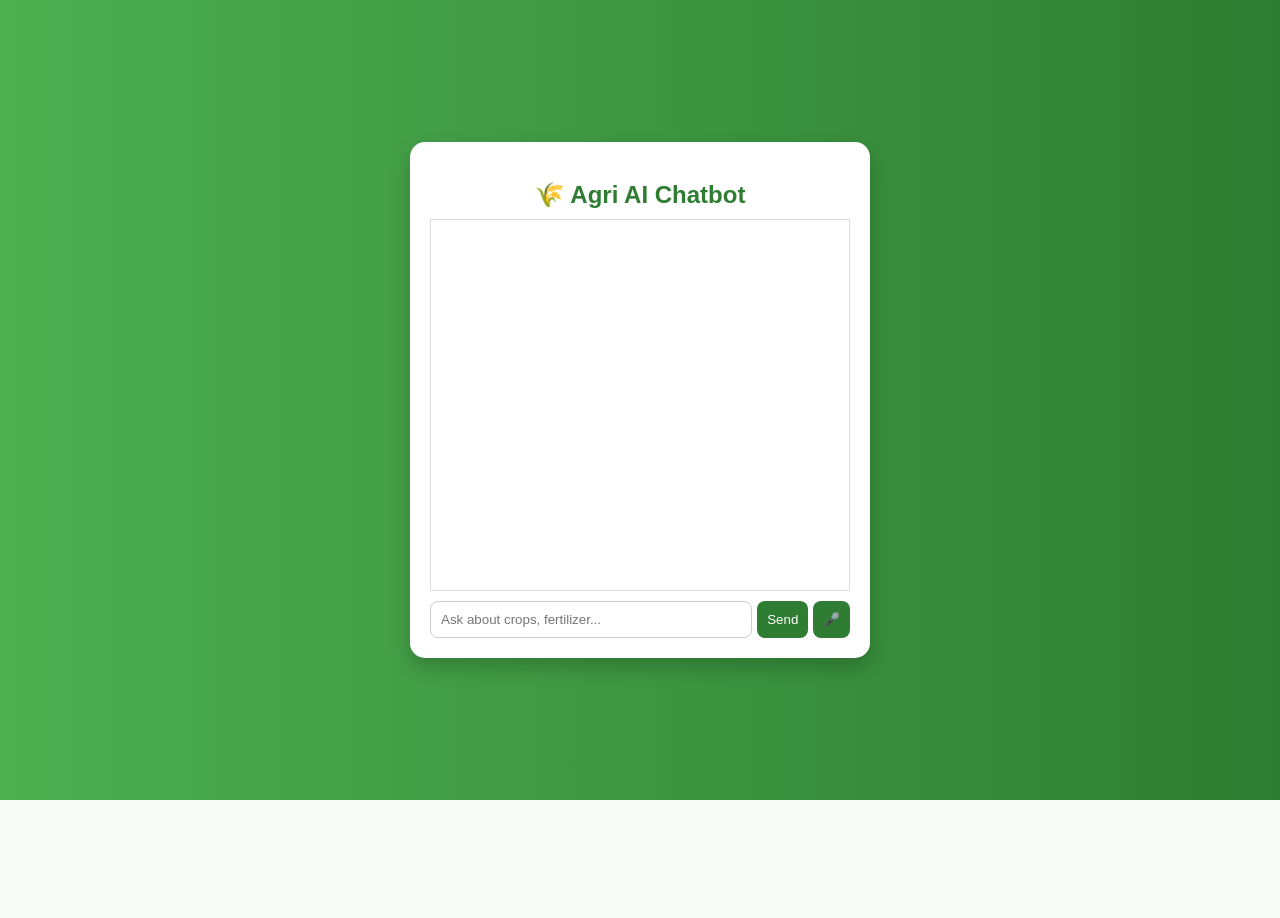
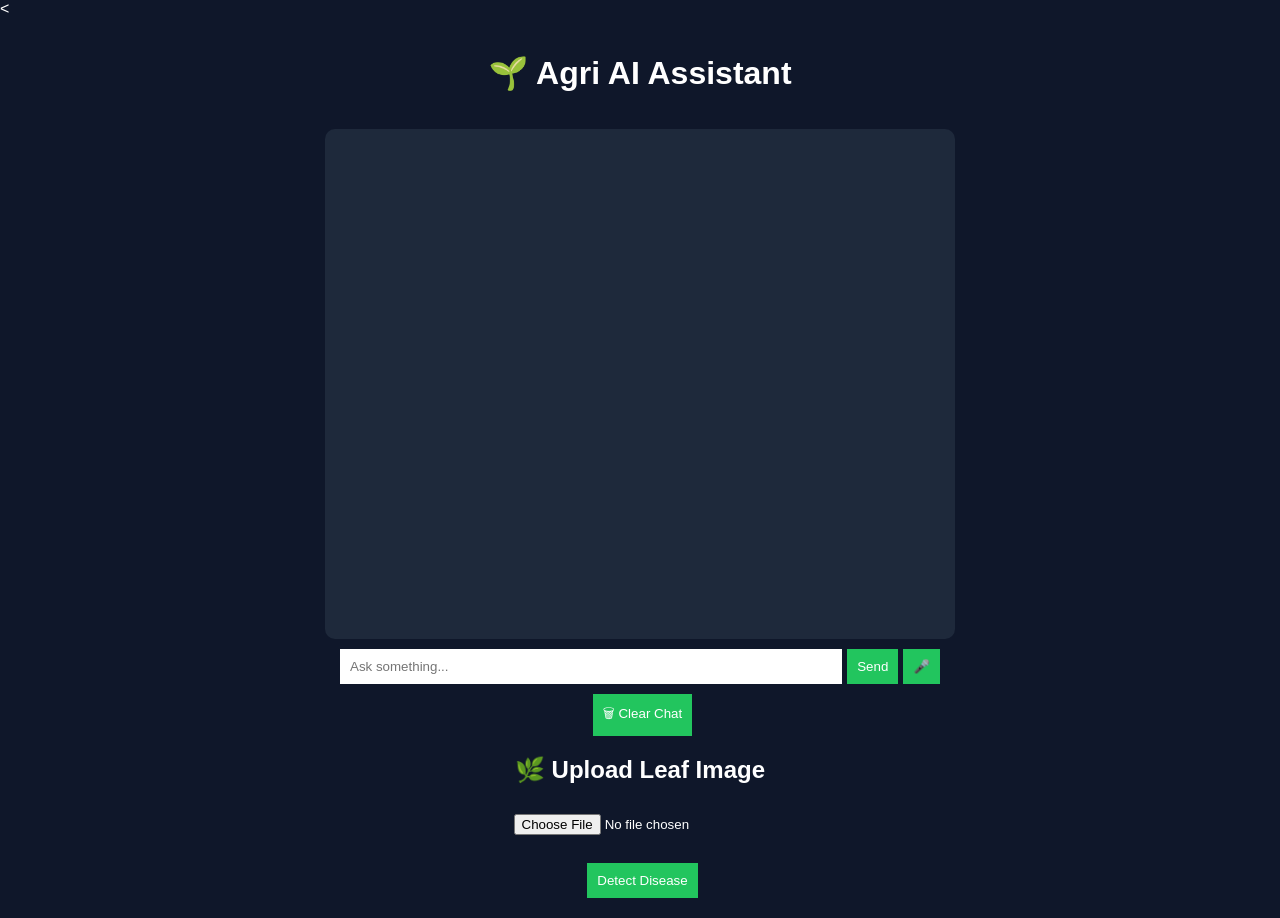
Before and after one commit to rajkumar709/agri-chatbot, a Flask app: page / in a window 1280 px wide. Before the commit the page ends 800 px from the top, so only its background shows below. Run offline with Flask 3, Linux system fonts and the light colour scheme.

Commit message:
updated chatbot UI + API + typing animation

```diff
--- a/app.py
+++ b/app.py
@@ -1,10 +1,57 @@
 import sqlite3
+import os
 from datetime import datetime
 from flask import Flask, render_template, request
 import requests
+from PIL import Image
+from twilio.twiml.messaging_response import MessagingResponse
 
 app = Flask(__name__)
 
+# 🔑 ADD YOUR OPENROUTER API KEY HERE
+OPENROUTER_API_KEY = os.getenv("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")
+
+# -------------------- AI FUNCTION --------------------
+def get_ai_response(user_input):
+    url = "https://openrouter.ai/api/v1/chat/completions"
+
+    headers = {
+        "Authorization": f"Bearer {OPENROUTER_API_KEY}",
+        "Content-Type": "application/json",
+        "HTTP-Referer": "http://localhost:5000",
+        "X-Title": "AgriChatbot"
+    }
+
+    data = {
+        "model": "stepfun/step-3.5-flash:free",  # ✅ FREE MODEL
+        "messages": [
+            {
+                "role": "user",
+                "content": f"you are an agriculture expert chatbot. answer in 1-2 sentences. {user_input}"
+            },
+            {
+                "role": "user",
+                "content": user_input
+            }
+        ]
+    }
+
+    try:
+        response = requests.post(url, headers=headers, json=data)
+        result = response.json()
+
+        print("API RESPONSE:", result)
+
+        if "choices" in result:
+            return result["choices"][0]["message"]["content"]
+        else:
+            return f"API Error: {result}"
+
+    except Exception as e:
+        return f"Error: {str(e)}"
+
+
+# -------------------- DATABASE --------------------
 def init_db():
     conn = sqlite3.connect("chatbot.db")
     c = conn.cursor()
@@ -22,36 +69,12 @@ def init_db():
 
 init_db()
 
-def recommend_crop(user_input):
 
-    user_input = user_input.lower()
-
-    if "black soil" in user_input:
-        return "Black soil is good for growing cotton and soybean."
-
-    if "clay soil" in user_input:
-        return "Clay soil is suitable for rice cultivation."
-
-    if "sandy soil" in user_input:
-        return "Sandy soil is good for growing groundnut and watermelon."
-
-    if "high rainfall" in user_input:
-        return "High rainfall areas are suitable for rice and sugarcane."
-
-    if "low rainfall" in user_input:
-        return "Low rainfall areas are suitable for millets like ragi and jowar."
-
-    return None
-import requests
-
-import requests
-
+# -------------------- WEATHER --------------------
 def get_weather(city):
-
     API_KEY = "c81827b3ec89ba91d141f002b16f4c85"
 
     url = "https://api.openweathermap.org/data/2.5/weather"
-
     params = {
         "q": city,
         "appid": API_KEY,
@@ -62,102 +85,98 @@ def get_weather(city):
     data = response.json()
 
     if response.status_code != 200:
-        return "Sorry, I couldn't find the weather for that location."
+        return "Sorry, I couldn't find the weather."
 
-    temperature = data["main"]["temp"]
-    description = data["weather"][0]["description"]
+    temp = data["main"]["temp"]
+    desc = data["weather"][0]["description"]
 
-    if temperature > 30:
-        crop = "Millets like ragi and jowar are suitable for hot weather."
-    elif temperature > 25:
-        crop = "Crops like maize and cotton can grow well in warm weather."
-    elif temperature > 20:
-        crop = "Crops like wheat and barley can grow well in moderate weather."
-    else:
-        crop = "Crops like rice and sugarcane can grow well in cool weather."
-    return f"Weather in {city.title()}: is {temperature}°C with {description}. Suggested crops: {crop}."
+    return f"Weather in {city}: {temp}°C with {desc}"
 
+
+# -------------------- CROP RECOMMENDATION --------------------
 def recommend_crop(user_input):
-
     user_input = user_input.lower()
 
     if "black soil" in user_input:
-        if "high rainfall" in user_input:
-            return "Recommended crops: Cotton, Soybean, Sugarcane"
-        else:
-            return "Recommended crops: Cotton, Sunflower"
+        return "Recommended crops: Cotton, Soybean"
 
-    if "red soil" in user_input:
-        if "low rainfall" in user_input:
-            return "Recommended crops: Millets, Groundnut"
-        else:
-            return "Recommended crops: Pulses, Maize"
+    if "clay soil" in user_input:
+        return "Recommended crops: Rice"
 
     if "sandy soil" in user_input:
-        return "Recommended crops: Groundnut, Watermelon, Coconut"
+        return "Recommended crops: Groundnut, Watermelon"
 
     return None
 
+
+# -------------------- BOT LOGIC --------------------
 def get_bot_response(user_input):
+    user_input = user_input.lower()
 
-    user_input = user_input.lower()
-    crop_result = recommend_crop(user_input)
-    if crop_result:
-        return crop_result
-    if "ನಮಸ್ಕಾರ" in user_input:
-        return "ನಮಸ್ಕಾರ ರೈತರೆ! ನಾನು ನಿಮ್ಮ ಕೃಷಿ ಸಹಾಯಕ ಚಾಟ್‌ಬಾಟ್."
-    if "नमस्ते" in user_input:
-        return "नमस्ते किसान! मैं आपका कृषि सहायक चैटबॉट हूँ|"
+    # Crop logic
+    crop = recommend_crop(user_input)
+    if crop:
+        return crop
+
+    # Weather
     if "weather in" in user_input:
-        city=user_input.replace("weather in","").strip()
+        city = user_input.replace("weather in", "").strip()
         return get_weather(city)
 
+    # Local responses
     responses = {
-
-        "rice": "Rice grows well in warm climate with clay soil and regular irrigation.",
-        "wheat": "Wheat requires cool climate and well-drained loamy soil.",
-        "maize": "Maize grows best in warm weather with fertile, well-drained soil.",
-        "cotton": "Cotton requires black soil and warm climate for good yield.",
-        "fertilizer": "Use NPK fertilizer (Nitrogen, Phosphorus, Potassium) for better yield.",
-        "organic fertilizer": "Organic fertilizers like compost and manure improve soil health.",
-        "pest": "Neem oil spray is effective for controlling common crop pests.",
-        "irrigation": "Drip irrigation saves water and improves crop productivity.",
-        "soil": "Healthy soil contains nutrients, organic matter, air, and water.",
-        "weather": "Check local weather forecast before irrigation or spraying pesticides.",
-        "scheme": "PM-KISAN scheme provides financial assistance to farmers.",
-        "crop rotation": "Crop rotation helps maintain soil fertility and reduce pests.",
-        "disease": "Use certified seeds and proper pesticides to prevent crop diseases.",
-        "harvest": "Harvest crops at the right maturity stage for better yield and quality.",
-        "seed": "Use high-quality certified seeds for better crop productivity."
+        "rice": "Rice grows well in warm climate with irrigation.",
+        "wheat": "Wheat requires cool climate.",
+        "fertilizer": "Use NPK fertilizers.",
+        "pest": "Neem oil is effective.",
+        "irrigation": "Drip irrigation saves water."
     }
 
     for key in responses:
-        if key in user_input:
-            return responses[key]
+        if  user_input.strip() in responses:
+            return responses[user_input.strip()]
 
-    return "Sorry, I can help with crops, fertilizer, pests, irrigation, soil, weather, and government schemes."
+    # 🤖 AI fallback
+    return get_ai_response(user_input)
 
-@app.route("/", methods=["GET", "POST"])
+def detect_disease_from_image(filename):
+    return get_ai_response(f"Analyze this image and identify any crop diseases: {filename}")
+
+
+# -------------------- ROUTES --------------------
+@app.route("/")
 def home():
-    bot_response = ""
+    return render_template("index.html")
 
-    if request.method == "POST":
-        user_input = request.form["message"]
-        bot_response = get_bot_response(user_input)
-        return bot_response
 
-        conn = sqlite3.connect("chatbot.db")
-        c = conn.cursor()
+@app.route("/chat", methods=["POST"])
+def chat():
+    user_input = request.json["message"]
+    bot_response = get_bot_response(user_input)
 
-        c.execute(
-            "INSERT INTO chats (question, answer, language, timestamp) VALUES (?, ?, ?, ?)",
-            (user_input, bot_response, "English", datetime.now())
-        )
+    conn = sqlite3.connect("chatbot.db")
+    c = conn.cursor()
 
-        conn.commit()
-        conn.close()
+    c.execute(
+        "INSERT INTO chats (question, answer, language, timestamp) VALUES (?, ?, ?, ?)",
+        (user_input, bot_response, "English", datetime.now())
+    )
 
-    return render_template("index.html", response=bot_response)
+    conn.commit()
+    conn.close()
 
+    return {"response": bot_response}
+
+@app.route("/predict", methods=["POST"])
+def predict():
+    file = request.files["image"]
+
+    if file:
+        filename = file.filename
+        result = detect_disease_from_image(filename)
+        return {"result": result}
+    return {"result": "No file uploaded"}
+
+# -------------------- MAIN --------------------
 if __name__ == "__main__":
-    app.run()
+    app.run(debug=True)
--- a/requirements.txt
+++ b/requirements.txt
@@ -1,3 +1,7 @@
 flask
 gunicorn
 requests
+openai
+Pillow
+twilio
+keras
--- a/templates/index.html
+++ b/templates/index.html
@@ -1,171 +1,218 @@
-<!DOCTYPE html>
+<<!DOCTYPE html>
 <html>
-
 <head>
-<title>AI Agricultural Chatbot</title>
+    <title>Agri AI Chatbot 🌱</title>
 
     <style>
-
-body{
+        body {
+            margin: 0;
             font-family: Arial;
-background: linear-gradient(to right,#4CAF50,#2E7D32);
-display:flex;
-justify-content:center;
-align-items:center;
-height:100vh;
-margin:0;
+            background: #0f172a;
+            color: white;
         }
 
-.chat-container{
-background:white;
-width:420px;
-padding:20px;
-border-radius:15px;
-box-shadow:0 10px 20px rgba(0,0,0,0.2);
-display:flex;
-flex-direction:column;
+        h1 {
+            text-align: center;
+            padding: 15px;
         }
 
-h2{
-text-align:center;
-color:#2E7D32;
-margin-bottom:10px;
+        #chat-container {
+            width: 90%;
+            max-width: 600px;
+            margin: auto;
+            height: 60vh;
+            overflow-y: auto;
+            background: #1e293b;
+            padding: 15px;
+            border-radius: 10px;
         }
 
-#chatbox{
-height:350px;
-overflow-y:auto;
-border:1px solid #ddd;
-padding:10px;
-margin-bottom:10px;
-display:flex;
-flex-direction:column;
-gap:8px;
-scroll-behavior:smooth;
+        .message {
+            margin: 10px 0;
+            padding: 10px;
+            border-radius: 8px;
+            max-width: 80%;
         }
 
-.user{
-align-self:flex-end;
-background:#dcf8c6;
-padding:8px 12px;
-border-radius:12px 12px 0 12px;
-max-width:75%;
+        .user {
+            background: #22c55e;
+            margin-left: auto;
+            text-align: right;
         }
 
-.bot{
-align-self:flex-start;
-background:#f1f0f0;
-padding:8px 12px;
-border-radius:12px 12px 12px 0;
-max-width:75%;
+        .bot {
+            background: #334155;
+            text-align: left;
         }
 
-.input-area{
-display:flex;
-gap:5px;
+        #input-area {
+            display: flex;
+            width: 90%;
+            max-width: 600px;
+            margin: 10px auto;
         }
 
-input{
-flex:1;
-padding:10px;
-border-radius:8px;
-border:1px solid #ccc;
+        input {
+            flex: 1;
+            padding: 10px;
+            border: none;
         }
 
-button{
-padding:10px;
-background:#2E7D32;
-color:white;
-border:none;
-border-radius:8px;
-cursor:pointer;
+        button {
+            padding: 10px;
+            background: #22c55e;
+            border: none;
+            color: white;
+            cursor: pointer;
+            margin-left: 5px;
         }
 
-button:hover{
-background:#1B5E20;
+        #upload-section {
+            width: 90%;
+            max-width: 600px;
+            margin: 20px auto;
+            text-align: center;
         }
-
     </style>
 </head>
 
 <body>
 
-<div class="chat-container">
+<h1>🌱 Agri AI Assistant</h1>
 
-<h2>🌾 Agri AI Chatbot</h2>
+<div id="chat-container"></div>
 
-<div id="chatbox"></div>
-
-<div class="input-area">
-<input type="text" id="userInput" placeholder="Ask about crops, fertilizer..." />
+<div id="input-area">
+    <input type="text" id="userInput" placeholder="Ask something..." />
     <button onclick="sendMessage()">Send</button>
     <button onclick="startVoice()">🎤</button>
 </div>
 
+<div style="text-align:center;">
+    <button onclick="clearChat()">🗑 Clear Chat</button>
+</div>
+
+<!-- 🌿 IMAGE UPLOAD -->
+<div id="upload-section">
+    <h2>🌿 Upload Leaf Image</h2>
+    <input type="file" id="leafInput">
+    <br><br>
+    <button onclick="uploadImage()">Detect Disease</button>
+    <p id="result"></p>
 </div>
 
 <script>
-
-function sendMessage(){
-
-let message=document.getElementById("userInput").value;
-let chatBox=document.getElementById("chatbox");
-
-if(message.trim()==="") return;
-
-fetch("/",{
-method:"POST",
-headers:{
-"Content-Type":"application/x-www-form-urlencoded"
-},
-body:"message="+encodeURIComponent(message)
-})
-
-.then(res=>res.text())
-
-.then(data=>{
-
-chatBox.innerHTML+=`<div class="user">${message}</div>`;
-chatBox.innerHTML+=`<div class="bot">${data}</div>`;
-
-chatBox.scrollTop=chatBox.scrollHeight;
-
-setTimeout(function(){
- document.getElementById("typing").remove();
-
- chatBox.innerHTML+='<div class="bot">${data}</div>';
-
- chatBox.scrollTop=chatBox.scrollHeight;
-},1000);
-
-document.getElementById("userInput").value="";
-
-});
-
+// Add message
+function addMessage(text, className) {
+    const chat = document.getElementById("chat-container");
+    const msg = document.createElement("div");
+    msg.className = "message " + className;
+    msg.innerText = text;
+    chat.appendChild(msg);
+    chat.scrollTop = chat.scrollHeight;
+    return msg;
 }
 
-document.getElementById("userInput").addEventListener("keypress",function(e){
-if(e.key==="Enter"){
+// Send message
+function sendMessage() {
+    const input = document.getElementById("userInput");
+    const text = input.value;
+
+    if (!text) return;
+
+    addMessage(text, "user");
+    input.value = "";
+
+    // Typing animation
+    const typingMsg = addMessage("Typing...", "bot");
+
+    fetch("/chat", {
+        method: "POST",
+        headers: {
+            "Content-Type": "application/json"
+        },
+        body: JSON.stringify({ message: text })
+    })
+    .then(res => res.json())
+    .then(data => {
+        typingMsg.remove();
+        addMessage(data.response, "bot");
+        saveChat(text, data.response);
+    });
+}
+
+// Save chat
+function saveChat(user, bot) {
+    let chats = JSON.parse(localStorage.getItem("chatHistory")) || [];
+    chats.push({ user, bot });
+    localStorage.setItem("chatHistory", JSON.stringify(chats));
+}
+
+// Load chat
+function loadChat() {
+    let chats = JSON.parse(localStorage.getItem("chatHistory")) || [];
+
+    chats.forEach(chat => {
+        addMessage(chat.user, "user");
+        addMessage(chat.bot, "bot");
+    });
+}
+
+// Clear chat
+function clearChat() {
+    localStorage.removeItem("chatHistory");
+    document.getElementById("chat-container").innerHTML = "";
+}
+
+// Voice input
+function startVoice() {
+    const recognition = new webkitSpeechRecognition();
+
+    recognition.lang = "en-IN";
+
+    recognition.onresult = function(event) {
+        document.getElementById("userInput").value =
+            event.results[0][0].transcript;
+    };
+
+    recognition.start();
+}
+
+// Image upload
+function uploadImage() {
+    const fileInput = document.getElementById("leafInput");
+    const file = fileInput.files[0];
+
+    if (!file) {
+        alert("Please select an image");
+        return;
+    }
+
+    const formData = new FormData();
+    formData.append("leaf", file);
+
+    document.getElementById("result").innerText = "Analyzing...";
+
+    fetch("/predict", {
+        method: "POST",
+        body: formData
+    })
+    .then(res => res.json())
+    .then(data => {
+        document.getElementById("result").innerText = data.result;
+    });
+}
+
+// Enter key support
+document.getElementById("userInput")
+.addEventListener("keypress", function(e) {
+    if (e.key === "Enter") {
         sendMessage();
     }
 });
 
-function startVoice(){
-
-const recognition=new webkitSpeechRecognition();
-
-recognition.lang="en-IN";
-
-recognition.onresult=function(event){
-
-document.getElementById("userInput").value=
-event.results[0][0].transcript;
-
-};
-
-recognition.start();
-
-}
+// Load chat on start
+window.onload = loadChat;
 
 </script>
 
```
Also changed, not shown: chatbot.db, 1 other file. Lines whose indentation alone changed are shown as unchanged.
